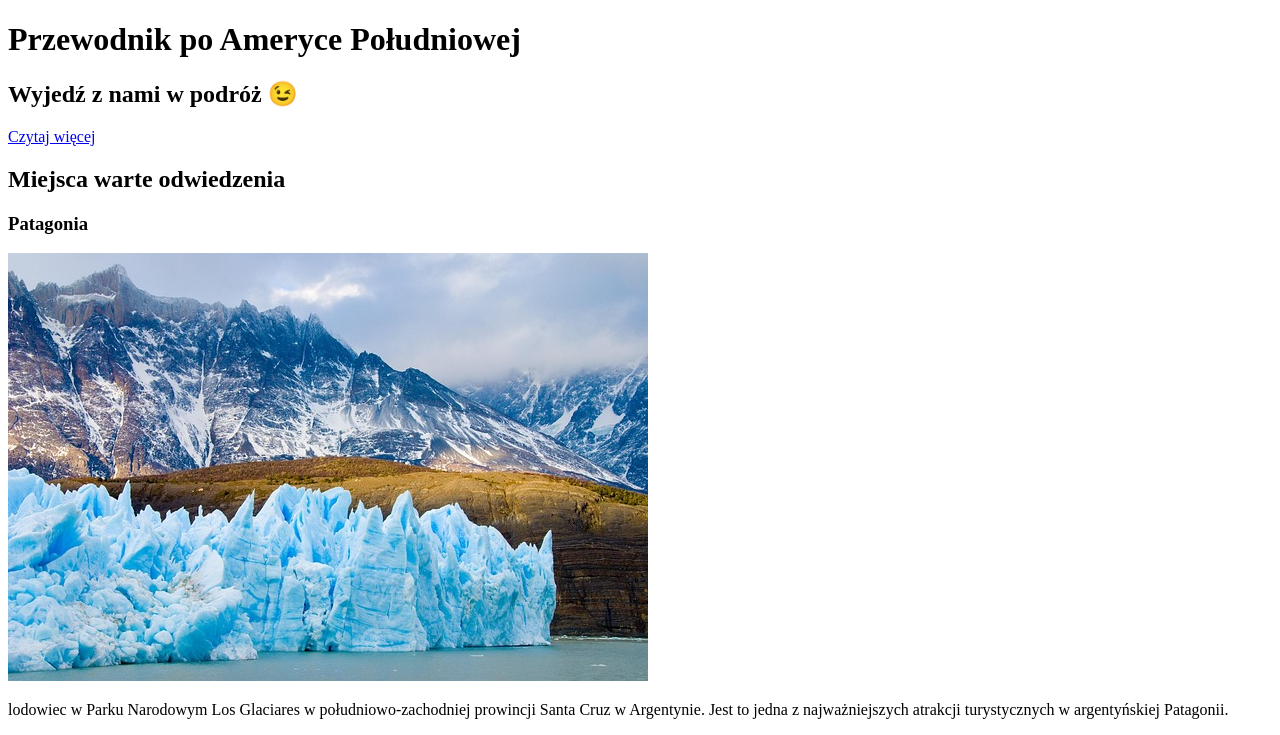
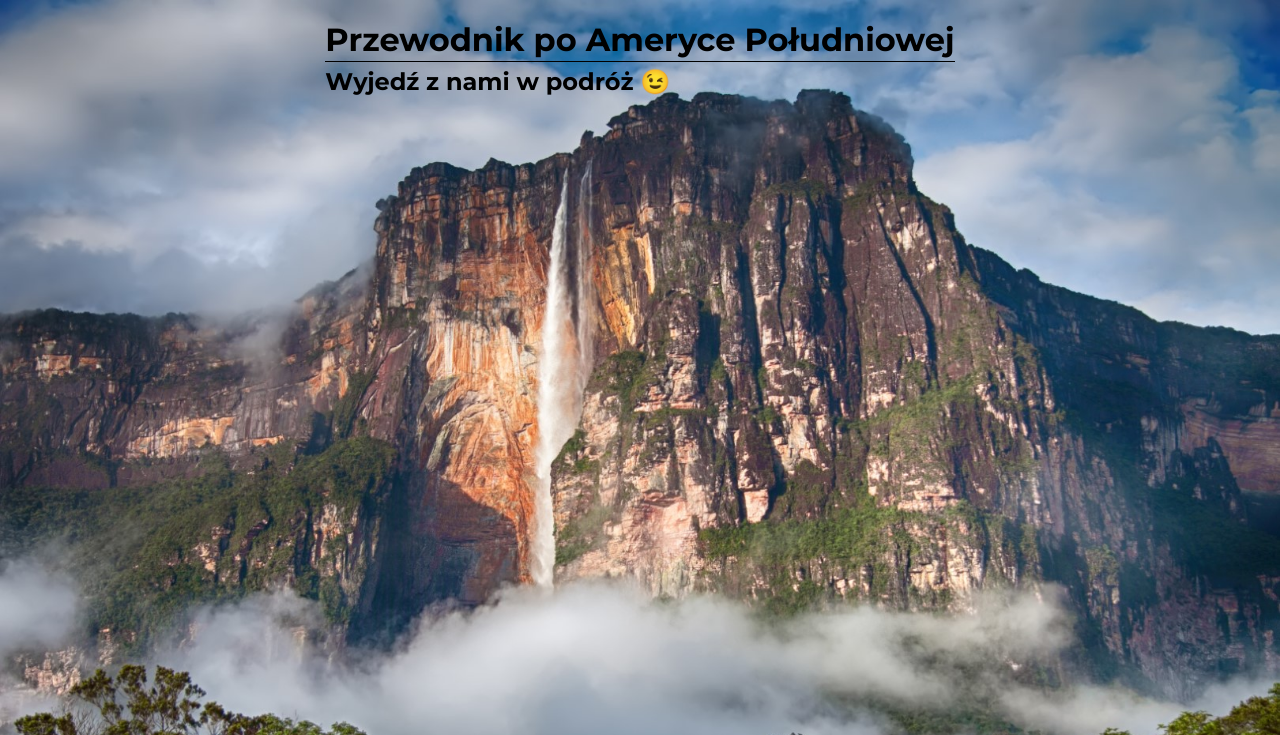
Before and after one commit to magdamadej/PWA_projekt, a plain HTML site: page index.html in a window 1280 px wide. Shown: the top 735 px of the page. Drawn offline with Linux system fonts and the light colour scheme.

Commit message:
dodaj style css

```diff
--- a/index.html
+++ b/index.html
@@ -5,6 +5,10 @@
     <meta http-equiv="X-UA-Compatible" content="IE=edge">
     <meta name="viewport" content="width=device-width, initial-scale=1.0">
     <title>Aplikacja PWA</title>
+
+    <link rel="preconnect" href="https://fonts.googleapis.com">
+    <link rel="preconnect" href="https://fonts.gstatic.com" crossorigin>
+    <link href="https://fonts.googleapis.com/css2?family=Montserrat:wght@400;700&display=swap" rel="stylesheet">
 
     <link rel="stylesheet" href="style.css">
 </head>
--- a/style.css
+++ b/style.css
@@ -0,0 +1,47 @@
+* {
+    margin: 0;
+    padding: 0;
+    box-sizing: border-box;
+}
+
+html {
+    scroll-behavior: smooth;
+    font-family: 'Montserrat', sans-serif;
+}
+
+header {
+    height: 100vh;
+    padding: 20px;
+    display: flex;
+    flex-direction: column;
+    justify-content: space-between;
+    align-items: center;
+    background-image: url('./img/header.jpg');
+    background-size: cover;
+    background-position: 30% 0;
+}
+
+header h1 {
+    margin-bottom: 5px;
+    padding-bottom: 2px;
+    border-bottom: 1px solid black
+}
+
+.all_places {
+    padding: 20px;
+}
+
+.single_place {
+    margin: 10px auto;
+}
+
+.single_place img {
+    width: 100%;
+}
+
+footer {
+    padding: 20px;
+    background-color: darkblue;
+    color: white;
+    text-align: center;
+}
```
Also changed, not shown: img/header.jpg (added).
